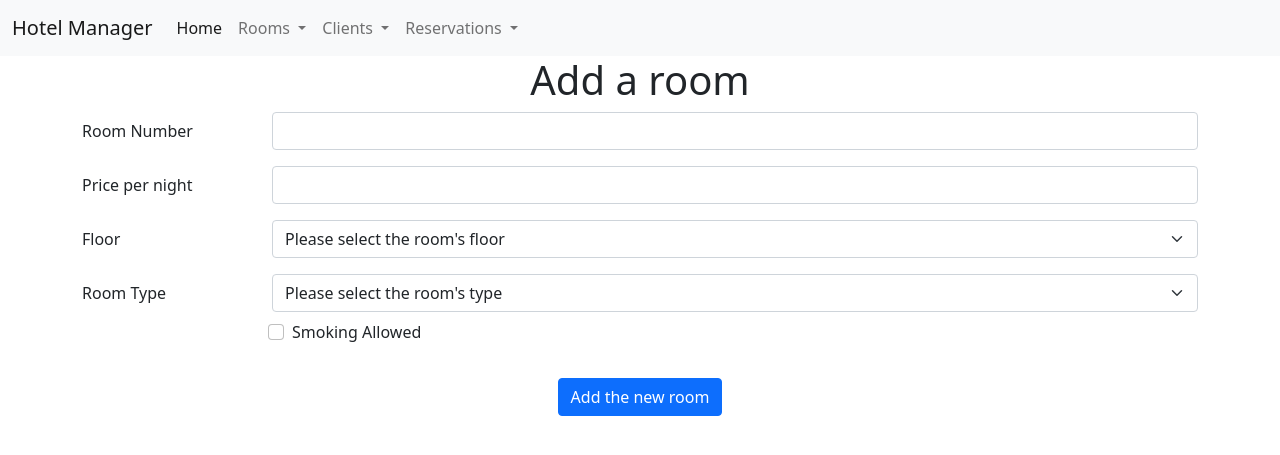
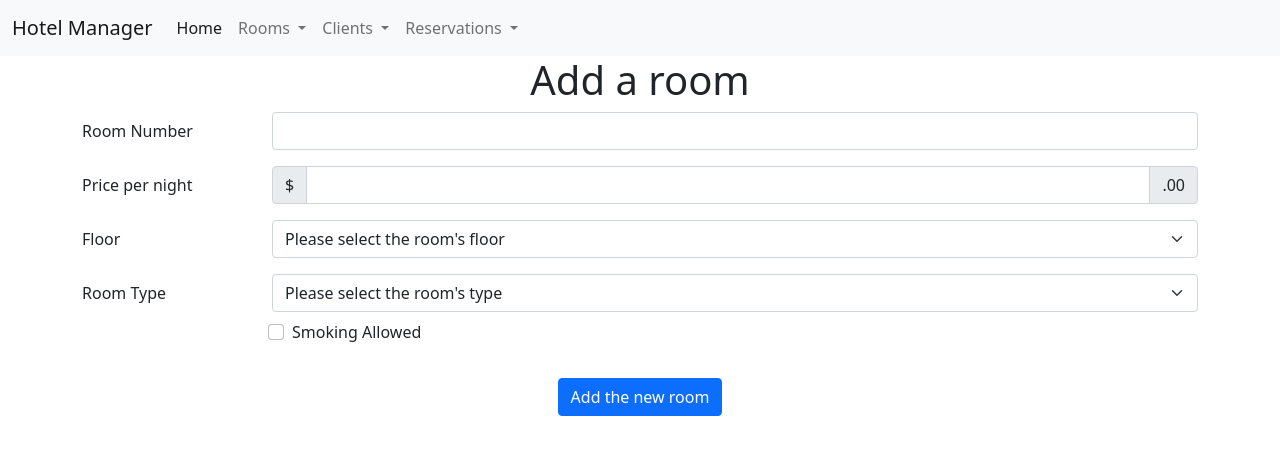
Before and after one commit to GabrielNedelcu/HotelRoomManager_Python, a Flask app: page /add-room in a window 1280 px wide. Shown: the top 455 px of the page. Run offline with Flask 2, Linux system fonts and the light colour scheme.

```diff
--- a/hotel_room_manager/templates/insert_client.html
+++ b/hotel_room_manager/templates/insert_client.html
@@ -57,6 +57,11 @@
             <input type="number" class="form-control" id="inputCNP" placeholder="6211201018187">
         </div>
 
+        <div class="col-12">
+            <label for="inputPicture" class="form-label">Profile Picture</label>
+            <input class="form-control" type="file" id="inputPicture">
+          </div>
+
         <!-- Add the new Client Button -->
         <div class="col-12">
           <button type="submit" class="btn btn-primary mx-auto d-block">Add the new client</button>
--- a/hotel_room_manager/templates/insert_room.html
+++ b/hotel_room_manager/templates/insert_room.html
@@ -15,7 +15,11 @@
       <div class="row mb-3">
         <label for="inputPrice" class="col-sm-2 col-form-label">Price per night</label>
         <div class="col-sm-10">
-          <input type="number" class="form-control" id="inputPrice">
+            <div class="input-group">
+                <span class="input-group-text">$</span>
+                <input type="number" class="form-control" id="inputPrice">
+                <span class="input-group-text">.00</span>
+              </div>
         </div>
       </div>
 
```
